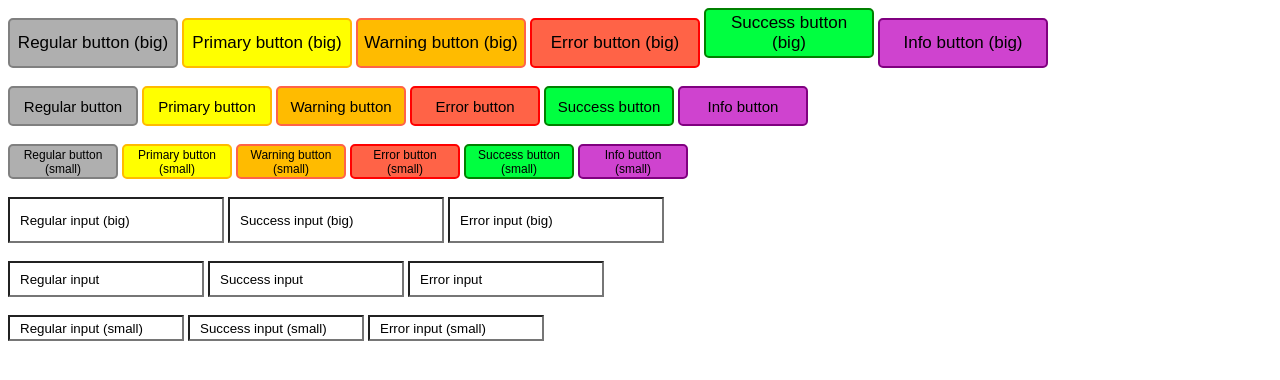
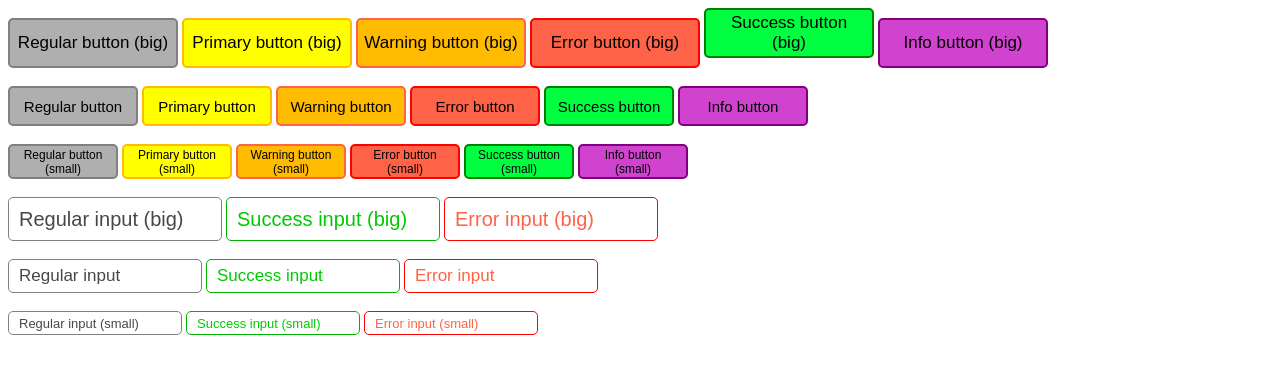
Before and after one commit to khomyart/PT-2, a plain HTML site: page index.html in a window 1280 px wide. Drawn offline with Linux system fonts and the light colour scheme.

Commit message:
Done with inputs

```diff
--- a/styles.css
+++ b/styles.css
@@ -118,30 +118,56 @@
     width: 180px;
     height: 30px;
     padding-left: 10px;
+    border: 1px solid grey;
+    border-radius: 5px;
+    font-family: arial;
+    font-size: 17px;
+    color: rgb(71, 71, 71);
+    outline-width: 0px;
 }
 
 .input.sz-big {
     width: 200px;
     height: 40px;
+    font-size: 20px;
 }
 
 .input.sz-small {
     width: 160px;
     height: 20px;
+    font-size: 13px;
 }
 
-.input:hover {}
+.input:hover {
+    box-shadow: 0 0 1px 1px grey;
+}
 
-.input:active, .input.active {}
+.input:active, .input.active {
+    box-shadow: 0 0 2px 2px grey;
+}
 
-.input-success {}
+.input-success {
+    color: rgb(0, 201, 0);
+    border: 1px solid rgb(0, 179, 0);
+}
 
-.input-success:hover {}
+.input-success:hover {
+    box-shadow: 0 0 1px 1px rgb(0, 172, 0);
+}
 
-.input-success:active, .btn-success.active {}
+.input-success:active, .btn-success.active {
+    box-shadow: 0 0 2px 2px rgb(0, 172, 0);
+}
 
-.input-error {}
+.input-error {
+    color: tomato;
+    border: 1px solid red;
+}
 
-.input-error:hover {}
+.input-error:hover {
+    box-shadow: 0 0 1px 1px red;
+}
 
-.input-error:active, .btn-error.active {}
+.input-error:active, .btn-error.active {
+    box-shadow: 0 0 2px 2px red;
+}
```
